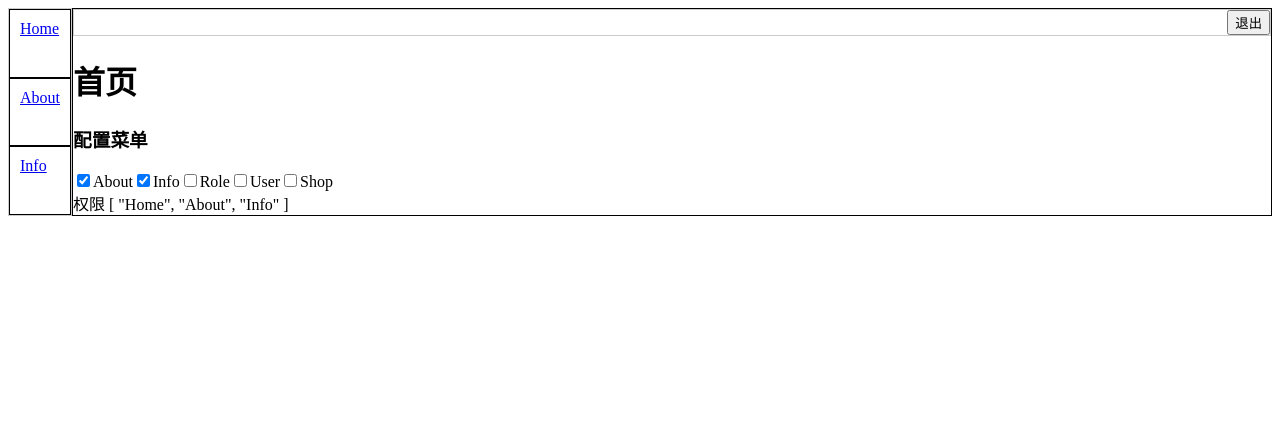
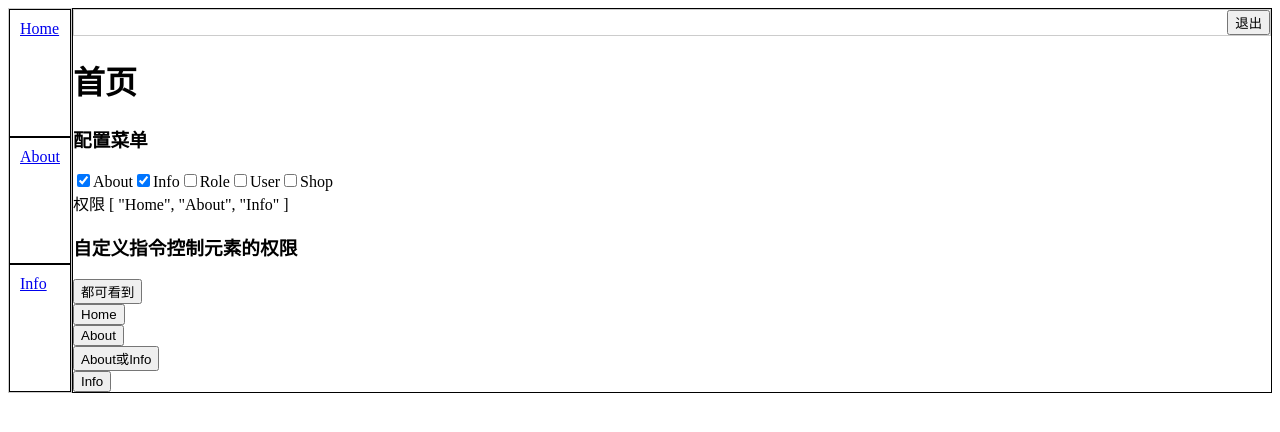
Before and after one commit to wangqi908/vue-router-dynamic, a Vue app: page /#/ in a window 1280 px wide. Both pictures are taken after a click on the checkbox "Info". Shown: the top 432 px of the page. Built offline with nearby package versions, Linux system fonts and the light colour scheme.

Commit message:
增加自定义指令用于控制对应权限的元素隐藏显示

```diff
--- /dev/null
+++ b/src/directive/roles-show/index.js
@@ -0,0 +1,13 @@
+import show from './show'
+
+const install = function(Vue) {
+  Vue.directive('roles-show', show)
+}
+
+if (window.Vue) {
+  window['roles-show'] = show
+  Vue.use(install); // eslint-disable-line
+}
+
+show.install = install
+export default show
--- /dev/null
+++ b/src/directive/roles-show/show.js
@@ -0,0 +1,17 @@
+import store from '@/store'
+
+const handleElementShow = (el, binding) => {
+  let { roles } = store.state
+  let { value } = binding;
+  let isShow = value.filter(v => { return roles.indexOf(v) > -1 }).length > 0;
+  el.style.display = isShow ? 'block' : 'none'
+}
+
+export default {
+  bind: (el, binding) => {
+    handleElementShow(el, binding)
+  },
+  update: (el, binding) => {
+    handleElementShow(el, binding)
+  }
+}
--- a/src/views/Home.vue
+++ b/src/views/Home.vue
@@ -16,25 +16,37 @@
       <br>
       <span>权限 {{ checkedNames }}</span>
     </div>
+    <div>
+      <h3>自定义指令控制元素的权限</h3>
+      <button>都可看到</button>
+      <button v-roleShow="['Home']">Home</button>
+      <button v-roleShow="['About']">About</button>
+      <button v-roleShow="['About','Info']">About或Info</button>
+      <button v-roleShow="['Info']">Info</button>
+      <button v-roleShow="['Role']">Role</button>
+      <button v-roleShow="['User']">User</button>
+      <button v-roleShow="['Shop']">Shop</button>
+    </div>
   </div>
 </template>
 
 <script>
-import { mapMutations,mapState } from "vuex";
+import roleShow from "@/directive/roles-show";
+import { mapMutations } from "vuex";
 export default {
   name: "home",
+  directives: {
+    roleShow
+  },
   data() {
     return {
       checkedNames: this.$store.state.roles
-      // checkedNames: this.roles
     };
   },
   methods: {
     ...mapMutations(["setRoles"])
   },
-  computed: {
-    ...mapState(['roles'])
-  },
+  computed: {},
   watch: {
     checkedNames: {
       handler(val) {
```
Also changed, not shown: src/main.js (+15 -0 lines).
